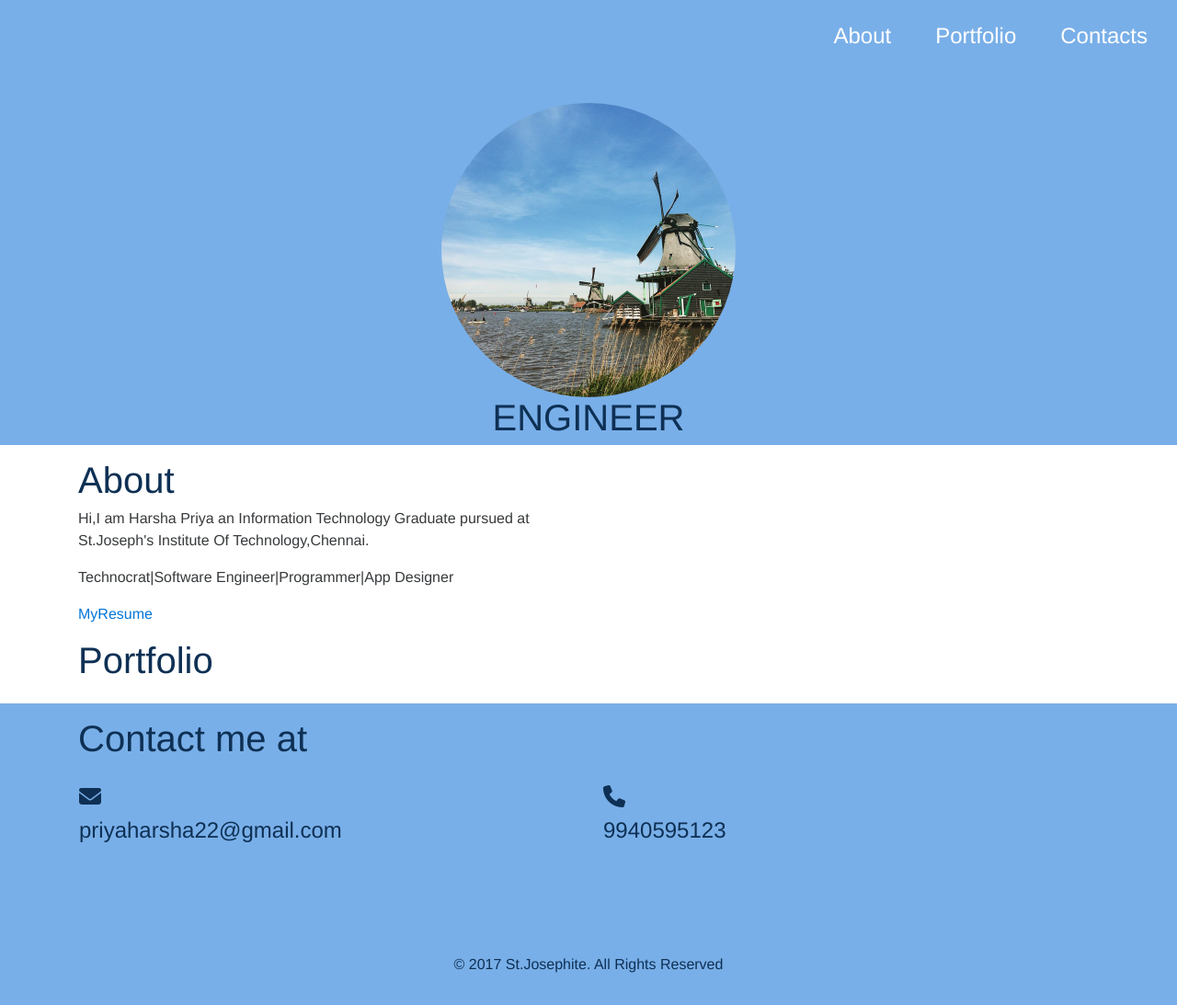
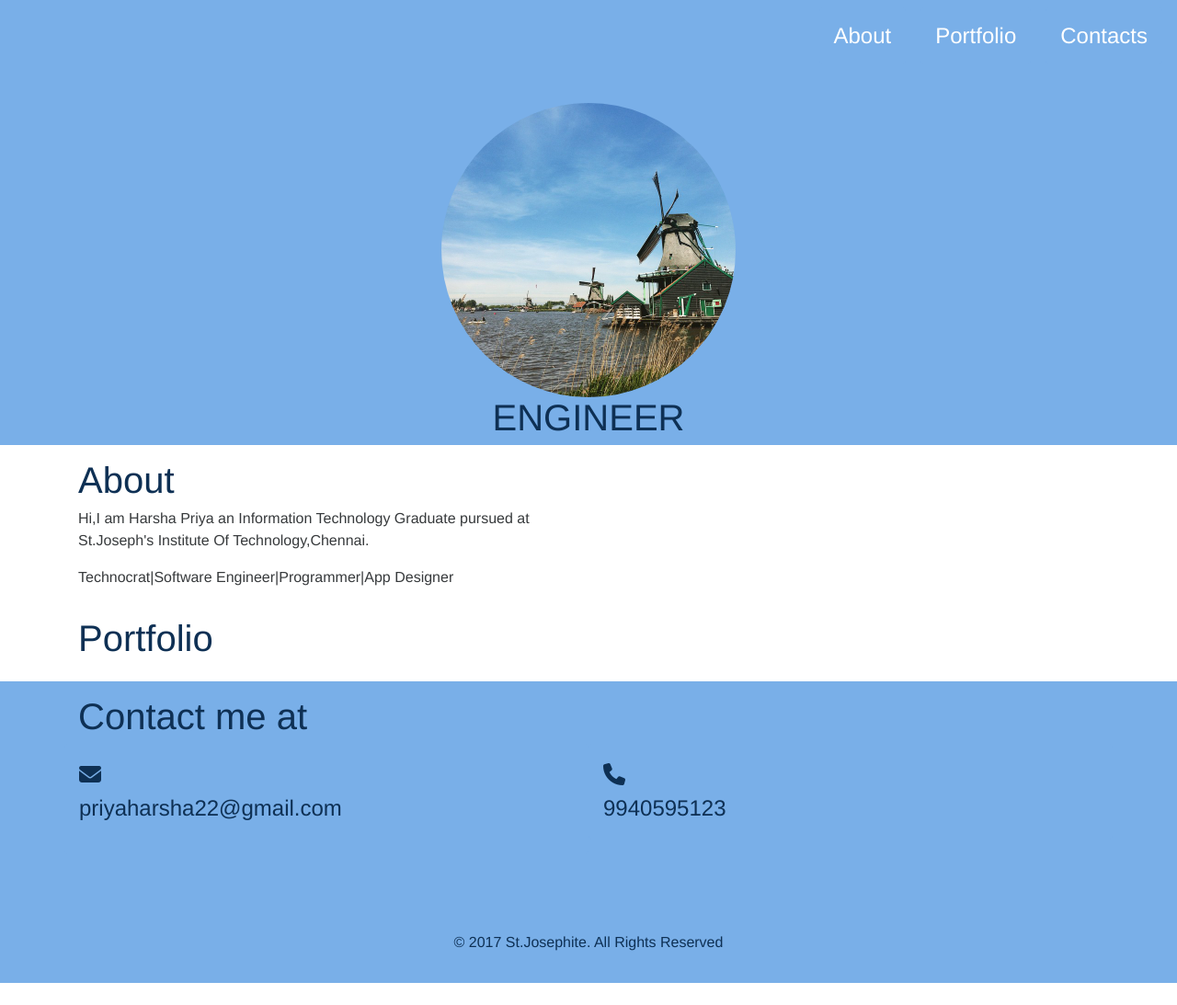
Before and after one commit to Harshapriya123/about, a Jekyll site: the page built from index.html, in a window 1280 px wide and 1093 px high. Shown: the whole window at 92% size. Built offline with Jekyll 4.4.1, drawn with Linux system fonts in a browser that asks for light colours; nearby versions of some CDN libraries.

Commit message:
Update about.html

```diff
--- a/_includes/about.html
+++ b/_includes/about.html
@@ -7,7 +7,6 @@
             <p>Hi,I am Harsha Priya an Information Technology Graduate pursued at St.Joseph's Institute Of Technology,Chennai.
             </p>
             <p>Technocrat|Software Engineer|Programmer|App Designer</p>
-            <a href="https://drive.google.com/file/d/1jkr1BTjRNisaY25OEuJVBzkpQN5a2Z6W/view?usp=sharing">MyResume</a>
 
         </div>
 
```
